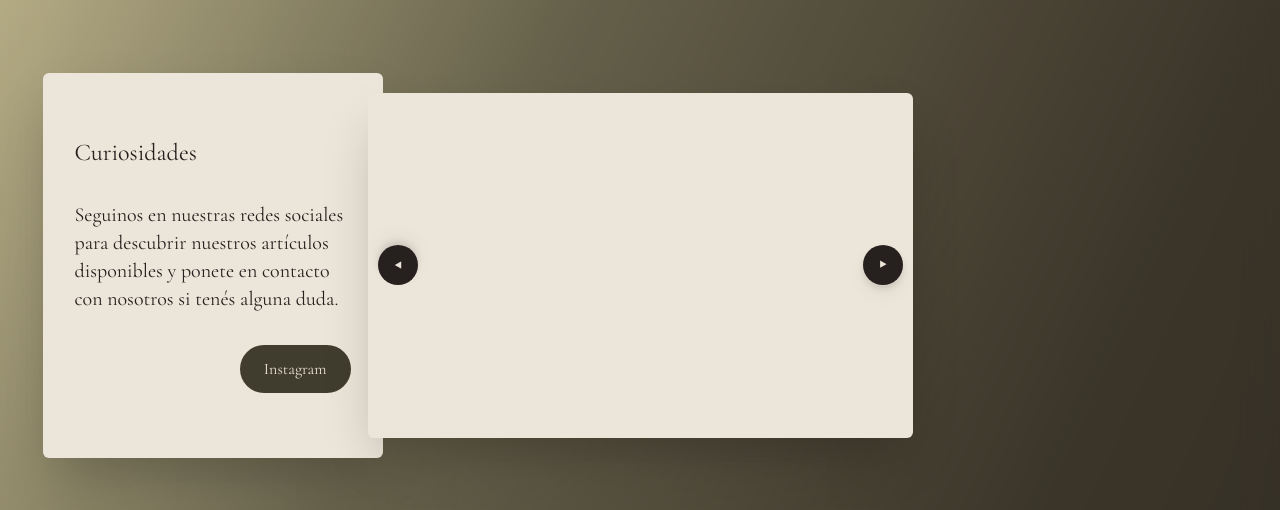
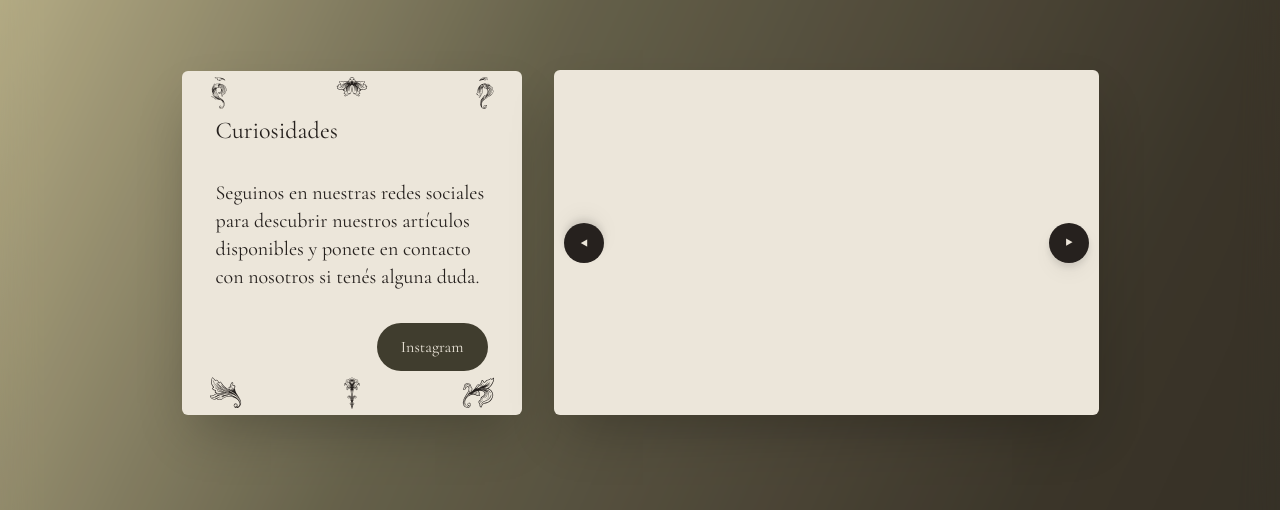
Before and after one commit to SebastianBoari/las-meninas, a React (Vite) app: page / in a window 1280 px wide. Shown: the part 764-1274 px from the top of the page. Built offline with nearby package versions, Linux system fonts and the light colour scheme; no server answers; the database is empty.

Commit message:
update: Carousel

```diff
--- a/src/components/Carousel/Carousel.jsx
+++ b/src/components/Carousel/Carousel.jsx
@@ -18,7 +18,9 @@ const variants = {
 
 const Carousel = ({ images }) => {
   const [[page, direction], setPage] = useState([0, 0])
+
   const imageIndex = wrap(0, images.length, page)
+
   const paginate = (newDirection) => {
     setPage([page + newDirection, newDirection])
   }
--- a/src/components/Carousel/CarouselCard.jsx
+++ b/src/components/Carousel/CarouselCard.jsx
@@ -1,6 +1,20 @@
+import OrnamentTopLeft from '../../partials/ornaments/OrnamentTopLeft'
+import OrnamentCrown from '../../partials/ornaments/OrnamentCrown'
+import OrnamentTopRight from '../../partials/ornaments/OrnamentTopRight'
+import OrnamentFooterLeft from '../../partials/ornaments/OrnamentFooterLeft'
+import OrnamentFooterCenter from '../../partials/ornaments/OrnamentFooterCenter'
+import OrnamentFooterRight from '../../partials/ornaments/OrnamentFooterRight'
+
 const CarouselCard = () => {
   return (
-    <div className="flex flex-col w-[340px] h-[385px] justify-center items-center gap-8 bg-vanillaGray p-8 rounded-md absolute carousel-card shadow-2xl">
+    <div className="flex flex-col max-w-[340px] justify-between items-center bg-vanillaGray py-1.5 px-7 rounded-md shadow-2xl">
+      <div className="flex justify-between w-full">
+        <OrnamentTopLeft width={'18px'} height={'32px'} color={'#26211E'} />
+        <OrnamentCrown width={'32px'} height={'20px'} color={'#26211E'} />
+        <OrnamentTopRight width={'18px'} height={'32px'} color={'#26211E'} />
+      </div>
+
+      <div className="w-full h-full p-1.5 flex flex-col justify-center gap-8">
         <h2 className="w-full font-serif text-2xl not-italic text-blackened">
           Curiosidades
         </h2>
@@ -16,6 +30,17 @@ const CarouselCard = () => {
           Instagram
         </a>
       </div>
+
+      <div className="flex items-center justify-between w-full">
+        <OrnamentFooterLeft width={'32px'} height={'32px'} color={'#26211E'} />
+        <OrnamentFooterCenter
+          width={'16px'}
+          height={'32px'}
+          color={'#26211E'}
+        />
+        <OrnamentFooterRight width={'32px'} height={'32px'} color={'#26211E'} />
+      </div>
+    </div>
   )
 }
 
--- a/src/components/Carousel/CarouselContainer.jsx
+++ b/src/components/Carousel/CarouselContainer.jsx
@@ -35,13 +35,11 @@ const CarouselContainer = () => {
     <div className="grid gap-16 my-32 place-items-center">
       <CarouselTitle />
 
-      <div className="flex justify-center items-center relative h-[390px]">
-        <div className="relative">
-          <CarouselCard />
+      <div className="flex items-center justify-center gap-8">
+        <CarouselCard />
 
-          <div className="rounded-md carousel-container bg-vanillaGray w-[545px] h-[345px] relative grid place-items-center overflow-hidden shadow-2xl z-10">
-            <Carousel images={images} />
-          </div>
+        <div className="rounded-md carousel-container bg-vanillaGray w-[545px] h-[345px] relative grid place-items-center overflow-hidden shadow-2xl z-10">
+          <Carousel images={images} />
         </div>
       </div>
     </div>
--- a/src/styles/index.css
+++ b/src/styles/index.css
@@ -50,8 +50,8 @@
 }
 
 .carousel-card {
-  right: 530px;
-  top: -20px;
+  right: 520px;
+  top: -40px;
 }
 
 .carousel-img {
```
Lines whose indentation alone changed are shown as unchanged.
